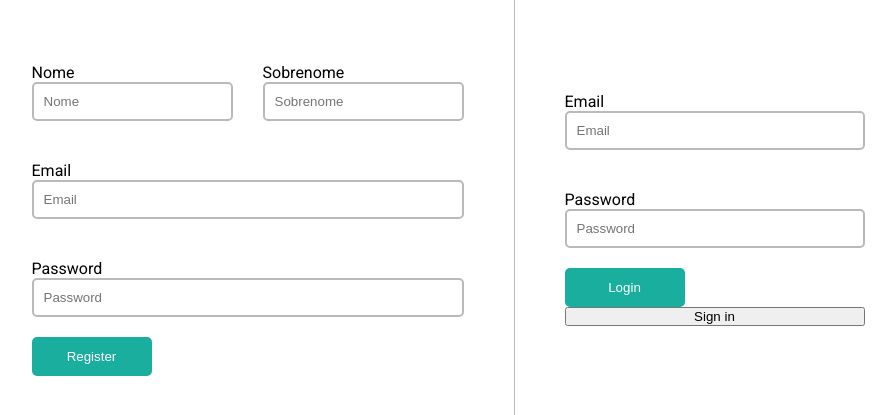
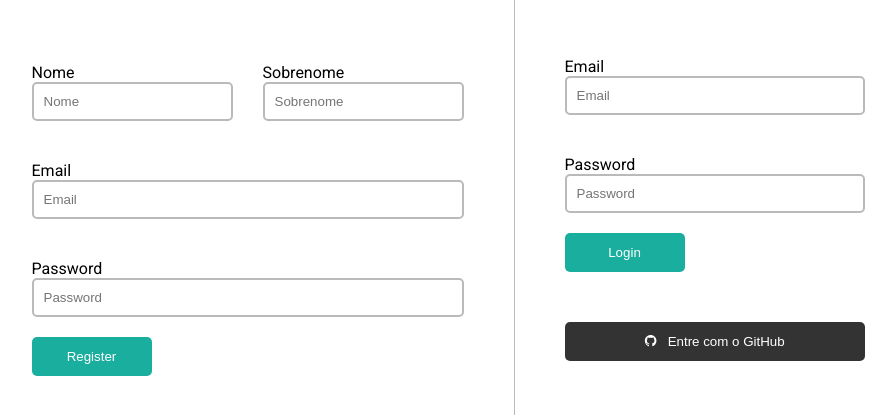
Before and after one commit to Pedro0505/project-manager-frontend, a Next.js app: page / in a window 1280 px wide. Shown: the part 201-616 px from the top of the page, without its empty margins (192-1088 px from the left). Built offline with nearby package versions, Linux system fonts and the light colour scheme; no server answers.

Commit message:
style: add style to button login github

```diff
--- a/src/components/Login.tsx
+++ b/src/components/Login.tsx
@@ -4,6 +4,7 @@ import React, { useEffect, useState } from 'react';
 import { MdOutlineWarningAmber } from 'react-icons/md';
 import { signIn, useSession } from 'next-auth/react';
 import { v4 as uuid } from 'uuid';
+import { AiFillGithub } from 'react-icons/ai';
 import { storeToken } from '../helpers';
 import styles from '../styles/login.module.css';
 import { ILoginRequest, ILoginResponse, IRegisterUserRequest, IRegisterUserResponse, IUser } from '../interfaces';
@@ -166,7 +167,14 @@ function Login() {
         </div>
       ) }
       <button className={ styles.loginBtn } type="submit">Login</button>
-      <button type="button" onClick={() => signIn('github')}>Sign in</button>
+      <button
+        type="button"
+        className={ styles.githubLogin }
+        onClick={() => signIn('github')}
+      >
+        <AiFillGithub />
+        <p>Entre com o GitHub</p>
+      </button>
     </form>
   );
 }
--- a/src/styles/login.module.css
+++ b/src/styles/login.module.css
@@ -72,10 +72,11 @@
   background-color: #333333;
   justify-content: center;
   padding: 12px;
-  text-decoration: none;
   color: white;
   border-radius: 5px;
   margin-top: 50px;
+  cursor: pointer;
+  border: none;
 }
 
 .githubLogin p {
```
